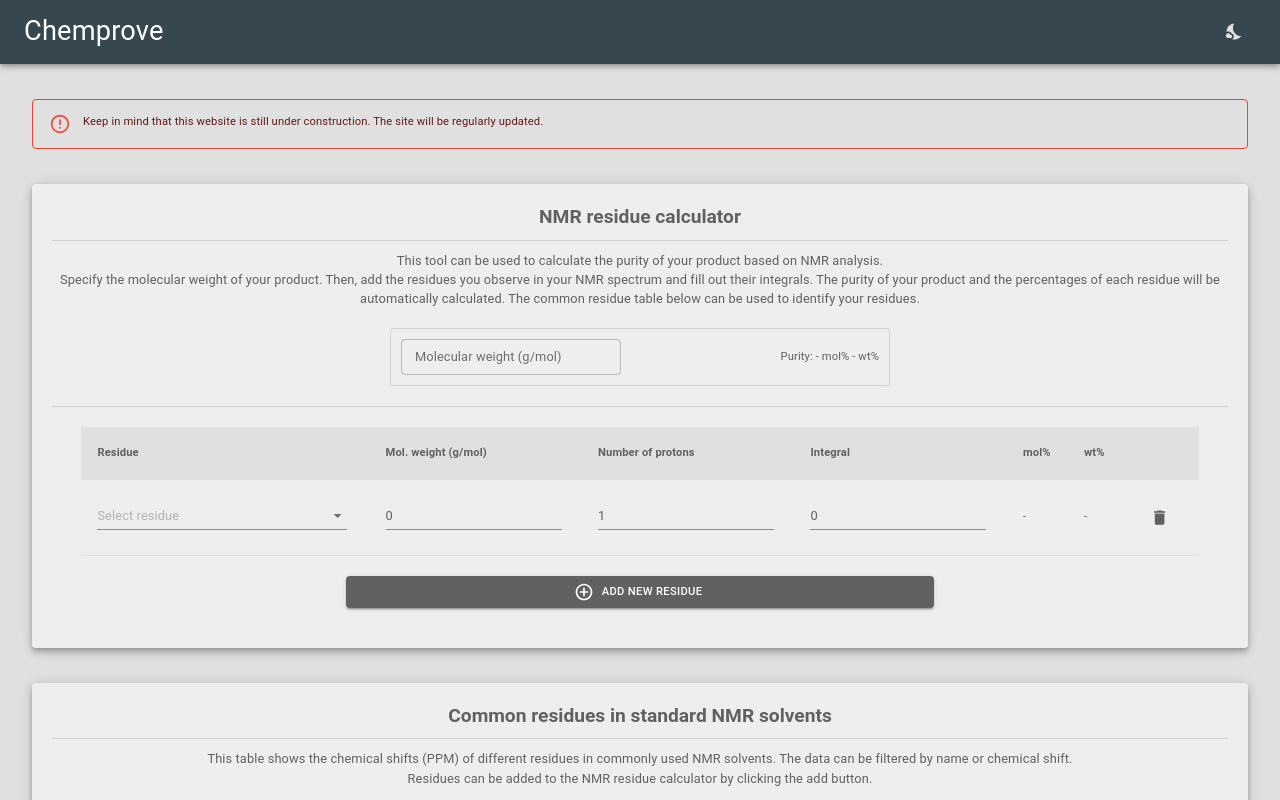
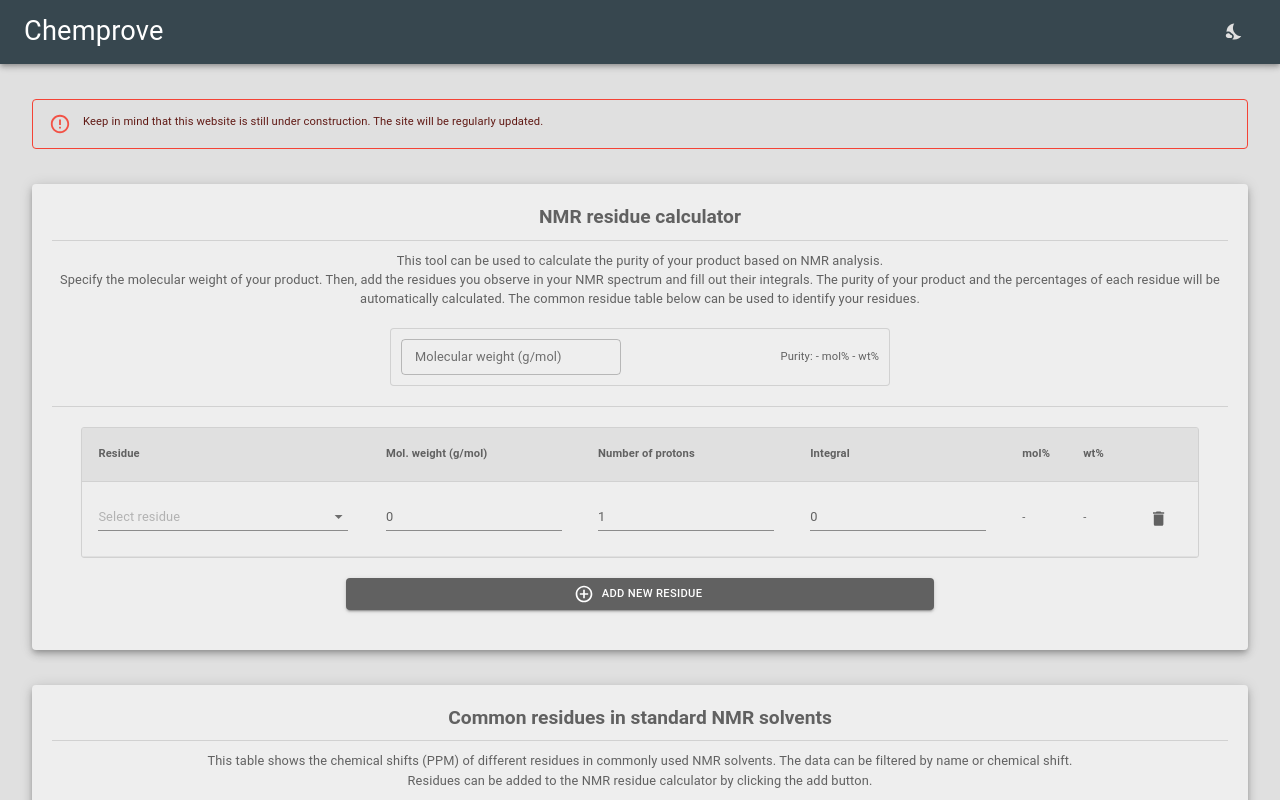
Before and after one commit to Noldyman/chemprove-old, a React (Create React App) app: page / in a window 1280 px wide. Shown: the top 800 px of the page. Built offline with nearby package versions, Linux system fonts and the light colour scheme.

Commit message:
change styling of AppTable

```diff
--- a/src/components/common/AppTable.tsx
+++ b/src/components/common/AppTable.tsx
@@ -3,12 +3,15 @@ import { makeStyles, Table } from '@material-ui/core'
 import { AppTableHead } from './AppTableHead'
 import { AppTableBody } from './AppTableBody'
 
-const useStyles = makeStyles({
+const useStyles = makeStyles((theme) => ({
   root: {
     maxHeight: '650px',
     overflow: 'auto',
+    border: 'solid 1px ',
+    borderRadius: '3px',
+    borderColor: theme.palette.divider,
   },
-})
+}))
 
 export interface IColumnObj {
   label?: string
--- a/src/components/common/AppTableHead.tsx
+++ b/src/components/common/AppTableHead.tsx
@@ -2,10 +2,15 @@ import React from 'react'
 import { makeStyles, TableHead, TableRow, TableCell } from '@material-ui/core'
 import { IColumnObj } from './AppTable'
 
-const useStyles = makeStyles({
-  headerText: {
-    fontWeight: 'bold',
-  },
+const useStyles = makeStyles((theme) => {
+  const dividerColor = theme.palette.divider
+  return {
+    cell: {
+      boxShadow: `0px 1px ${dividerColor}`,
+      // color: theme.palette.divider,
+      // inset: 'shadow',
+    },
+  }
 })
 
 interface AppTableHeadProps {
@@ -19,8 +24,8 @@ const AppTableHead: React.FC<AppTableHeadProps> = ({ columns }) => {
     <TableHead>
       <TableRow>
         {columns.map((column, key) => (
-          <TableCell className={classes.headerText} key={key}>
-            {column.label || null}
+          <TableCell className={classes.cell} key={key}>
+            <b>{column.label || null}</b>
           </TableCell>
         ))}
       </TableRow>
```
